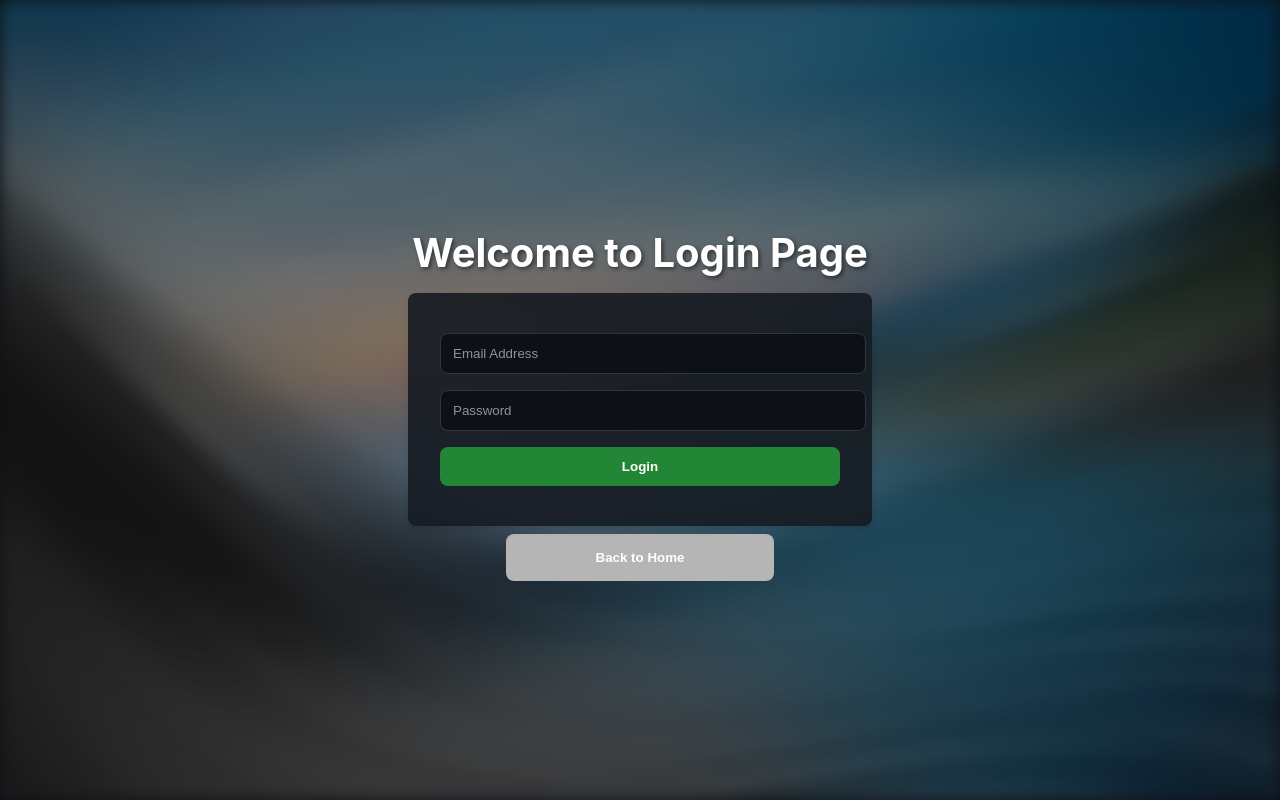
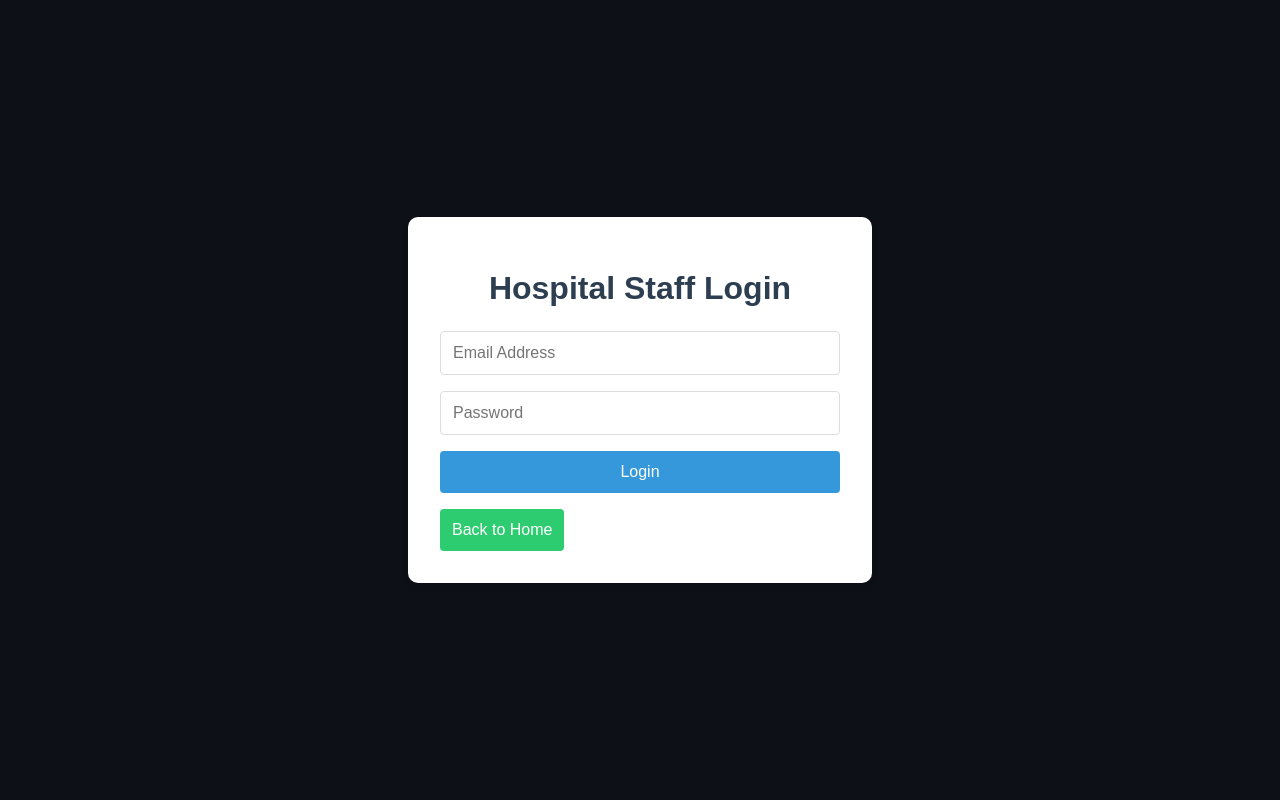
Before and after one commit to praseesh/Hospital-management, a Django app: page /staff/login in a window 1280 px wide. Run offline with Django 5.2, Linux system fonts and the light colour scheme.

Commit message:
loginpage modified

```diff
--- a/hospital_management/templates/staff/staff_login.html
+++ b/hospital_management/templates/staff/staff_login.html
@@ -1,20 +1,80 @@
-{% load static %}
 <!DOCTYPE html>
 <html lang="en">
 <head>
     <meta charset="UTF-8">
     <meta name="viewport" content="width=device-width, initial-scale=1.0">
-    <title>Document</title>
-    <link href="{% static 'css/staff/login.css' %}" rel="stylesheet">
+    <title>Hospital Staff Login</title>
+    <style>
+        body {
+            font-family: Arial, sans-serif;
+            background-color: #0d1117;
+            display: flex;
+            justify-content: center;
+            align-items: center;
+            height: 100vh;
+            margin: 0;
+        }
+        .container {
+            background-color: white;
+            padding: 2rem;
+            border-radius: 10px;
+            box-shadow: 0 4px 6px rgba(0, 0, 0, 0.1);
+            width: 100%;
+            max-width: 400px;
+        }
+        h1 {
+            color: #2c3e50;
+            text-align: center;
+            margin-bottom: 1.5rem;
+        }
+        form {
+            display: flex;
+            flex-direction: column;
+        }
+        input {
+            margin-bottom: 1rem;
+            padding: 0.75rem;
+            border: 1px solid #ddd;
+            border-radius: 4px;
+            font-size: 1rem;
+        }
+        button {
+            background-color: #3498db;
+            color: white;
+            padding: 0.75rem;
+            border: none;
+            border-radius: 4px;
+            font-size: 1rem;
+            cursor: pointer;
+            transition: background-color 0.3s;
+        }
+        button:hover {
+            background-color: #2980b9;
+        }
+        .home-button {
+            background-color: #2ecc71;
+            margin-top: 1rem;
+        }
+        .home-button:hover {
+            background-color: #27ae60;
+        }
+        @media (max-width: 480px) {
+            .container {
+                padding: 1rem;
+            }
+        }
+    </style>
 </head>
 <body>
-    <h1>Welcome to Login Page</h1>
-    <form action="{% url 'staff_login' %}" method="post">
-        {% csrf_token %}
-        <input type="email" placeholder="Email Address" name="email" required>
-        <input type="password" placeholder="Password" name="password" required>
-        <button>Login</button>
-    </form>
-    <button class="button1" onclick="location.href='{% url 'home' %}'">Back to Home</button>
+    <div class="container">
+        <h1>Hospital Staff Login</h1>
+        <form action="{% url 'staff_login' %}" method="post">
+            {% csrf_token %}
+            <input type="email" placeholder="Email Address" name="email" required>
+            <input type="password" placeholder="Password" name="password" required>
+            <button type="submit">Login</button>
+        </form>
+        <button class="home-button" onclick="location.href='{% url 'home' %}'">Back to Home</button>
+    </div>
 </body>
 </html>
--- a/patient/views.py
+++ b/patient/views.py
@@ -5,8 +5,6 @@ cache_control_no_cache = decorator_from_middleware(NoCacheMiddleware)
 
 @cache_control_no_cache
 def home(request):
-    if 'staff_id' not in request.session:
-        return redirect('staff_login')
     return render(request, 'patient/home.html')
 
 def appointment(request):
--- a/staff/urls.py
+++ b/staff/urls.py
@@ -47,7 +47,6 @@ urlpatterns = [
     path('assign_patient/<int:room_id>/', views.assign_patient, name='assign_patient'),
 
     path('create_medicine_list', views.create_medicine_list, name="create_medicine_list"),
-    # path('appointment', views.staff_appointment, name="staff_appointment"),
     path('test',views.test, name="test"),
 
     path('send-otp/', views.send_otp_email, name='send_otp'),
```
